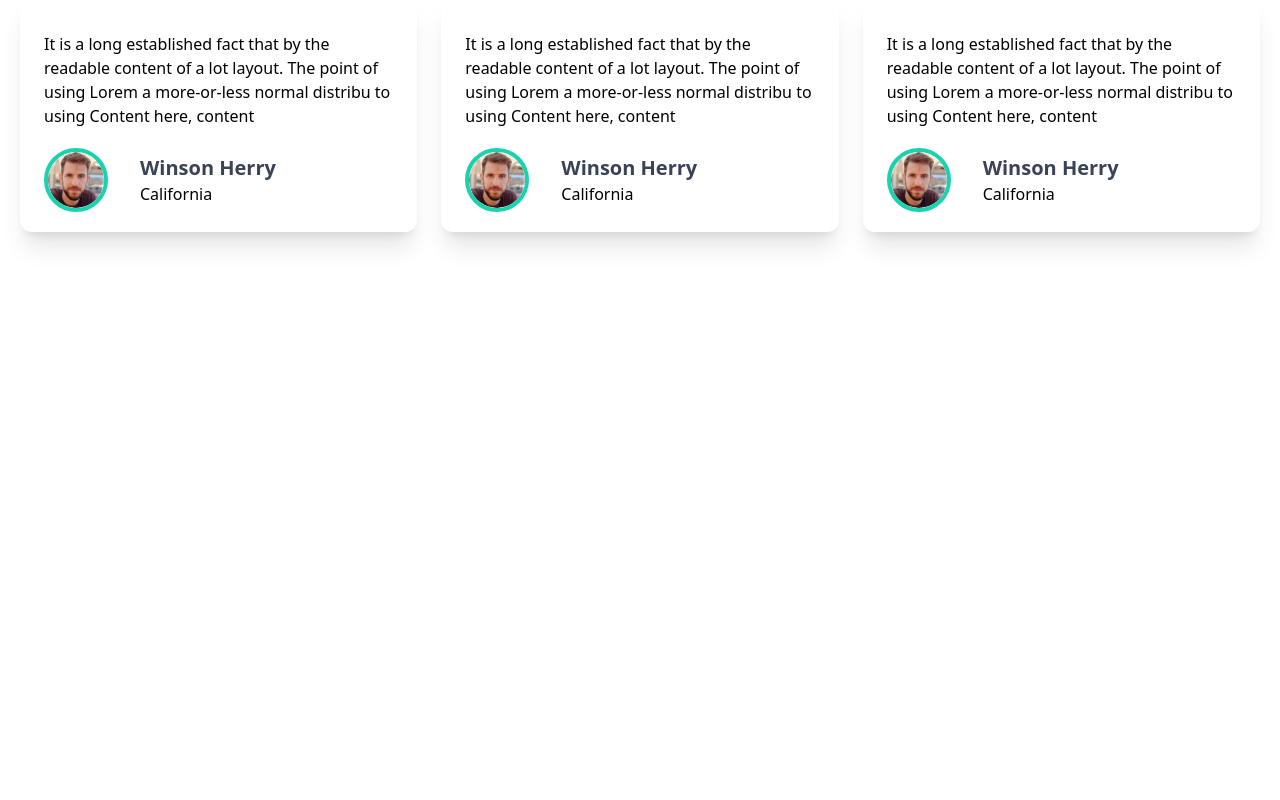
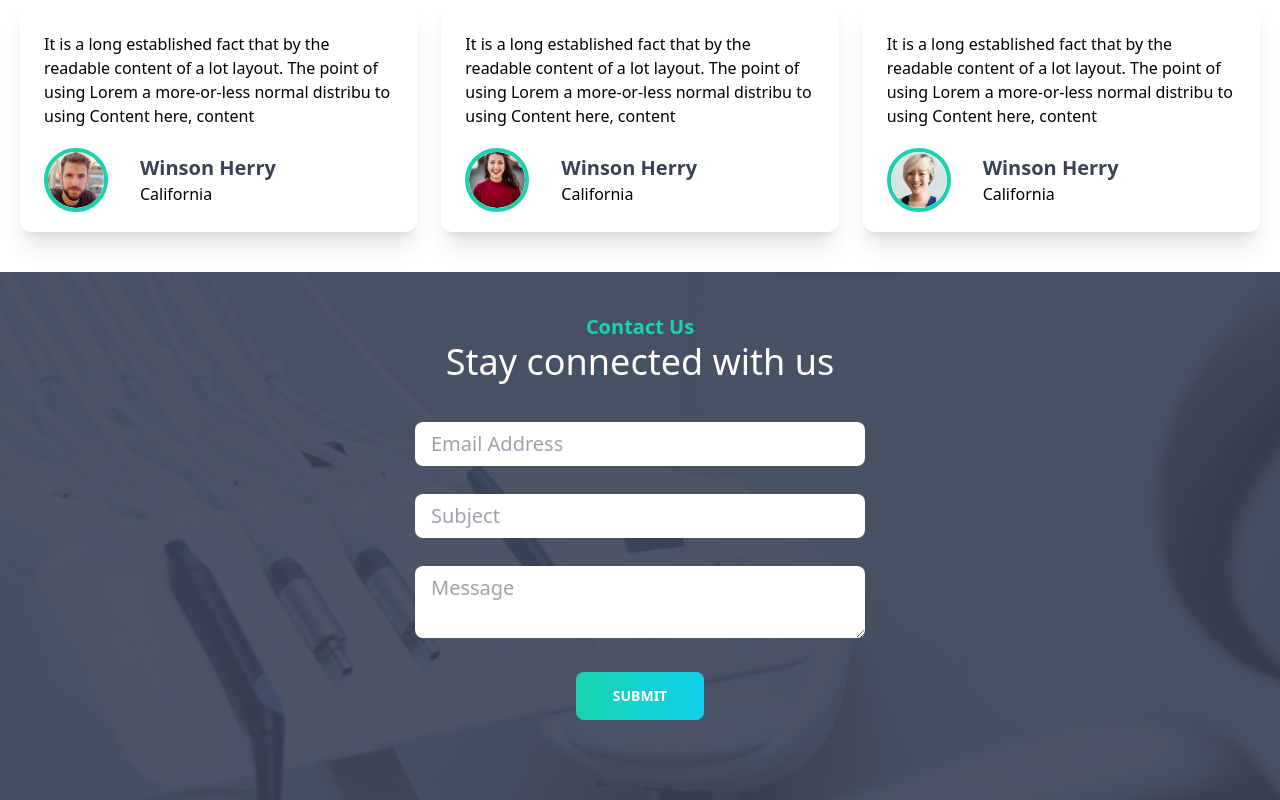
Before and after one commit to Fardin7864/e-doctor, a React (Vite) app: page / in a window 1280 px wide. Shown: the part 2880-3680 px from the top of the page. Before the commit the page ends 3152 px from the top, so only its background shows below. Built offline with nearby package versions, Linux system fonts and the light colour scheme.

Commit message:
add contact form banner

```diff
--- a/src/components/BannerBottomCard/Cards.jsx
+++ b/src/components/BannerBottomCard/Cards.jsx
@@ -33,7 +33,6 @@ const Cards = () => {
                 <p className=' text-white text-base mt-4'>+000 123 456789</p>
                 </div>
             </div>
-
         </div>
     );
 };
--- /dev/null
+++ b/src/components/ContactForm/ContactForm.jsx
@@ -0,0 +1,48 @@
+import  bannerbg from '../../assets/images/appointment.png'
+
+const ContactForm = () => {
+    return (
+        <div>
+            <div className='' style={{backgroundImage: `url(${bannerbg})`}}>
+                <div className='text-center py-10'>
+                    <h5 className=' text-p'>Contact Us</h5>
+                    <h3 className=' text-4xl text-white'>Stay connected with us</h3>
+                </div>
+                <form className=' flex flex-col items-center gap-7 justify-center pb-20'>
+                    <div className=' w-full px-6 md:px-0 md:w-[450px]'>
+                        <input
+                        type="email"
+                        name="email"
+                        id=""
+                        placeholder='Email Address'
+                        className=' w-full py-2 text-xl pl-4 rounded-lg'
+                        />
+                    </div>
+                    <div className=' w-full px-6 md:px-0 md:w-[450px]'>
+                        <input
+                        type="text"
+                        name="subject"
+                        id=""
+                        placeholder='Subject'
+                        className=' w-full py-2 text-xl pl-4 rounded-lg'
+                        />
+                    </div>
+                    <div className=' w-full px-6 md:px-0 md:w-[450px]'>
+                        <textarea
+                        type="text"
+                        name="message"
+                        id=""
+                        placeholder='Message'
+                        className=' w-full py-2 text-xl pl-4 rounded-lg'
+                        />
+                    </div>
+                    <button type='submit' className=" text-white text-sm font-bold w-32 h-12 rounded-lg bg-gradient-to-r from-[#19D3AE] to-[#0FCFEC]">
+                        SUBMIT
+                    </button>
+                </form>
+            </div>
+        </div>
+    );
+};
+
+export default ContactForm;
--- a/src/components/Testimonial/Testimonial.jsx
+++ b/src/components/Testimonial/Testimonial.jsx
@@ -29,7 +29,7 @@ const Testimonial = () => {
             <div className=' flex flex-col gap-5 py-5 px-6 items-center rounded-xl shadow-xl'>
                 <p className=' text-black text-base mt-4'>It is a long established fact that by the readable content of a lot layout. The point of using Lorem a more-or-less normal distribu to using Content here, content</p>
                 <div className=" w-full flex justify-start gap-8 items-center">
-                    <img src={person} alt="" className=" w-16 h-16 rounded-full border-4 border-[#19D3AE]"/>
+                    <img src={person1} alt="" className=" w-16 h-16 rounded-full border-4 border-[#19D3AE]"/>
                     <div className="">
                     <h5 className=" title-text text-xl font-semibold">Winson Herry</h5>
                     <p className=" text-black text-base">California</p>
@@ -39,7 +39,7 @@ const Testimonial = () => {
             <div className=' flex flex-col gap-5 py-5 px-6 items-center rounded-xl shadow-xl'>
                 <p className=' text-black text-base mt-4'>It is a long established fact that by the readable content of a lot layout. The point of using Lorem a more-or-less normal distribu to using Content here, content</p>
                 <div className=" w-full flex justify-start gap-8 items-center">
-                    <img src={person} alt="" className=" w-16 h-16 rounded-full border-4 border-[#19D3AE]"/>
+                    <img src={person2} alt="" className=" w-16 h-16 rounded-full border-4 border-[#19D3AE]"/>
                     <div className="">
                     <h5 className=" title-text text-xl font-semibold">Winson Herry</h5>
                     <p className=" text-black text-base">California</p>
--- a/src/pages/Home/Home.jsx
+++ b/src/pages/Home/Home.jsx
@@ -1,5 +1,6 @@
 import Cards from "../../components/BannerBottomCard/Cards";
 import BottomBanner from "../../components/BottomBanner/BottomBanner";
+import ContactForm from "../../components/ContactForm/ContactForm";
 import Banner from "../../components/Homebanner/Banner";
 import OutServices from "../../components/OurServices/OutServices";
 import Testimonial from "../../components/Testimonial/Testimonial";
@@ -14,6 +15,7 @@ const Home = () => {
             <OutServices></OutServices>
             <BottomBanner></BottomBanner>
             <Testimonial></Testimonial>
+            <ContactForm></ContactForm>
         </div>
     );
 };
```
